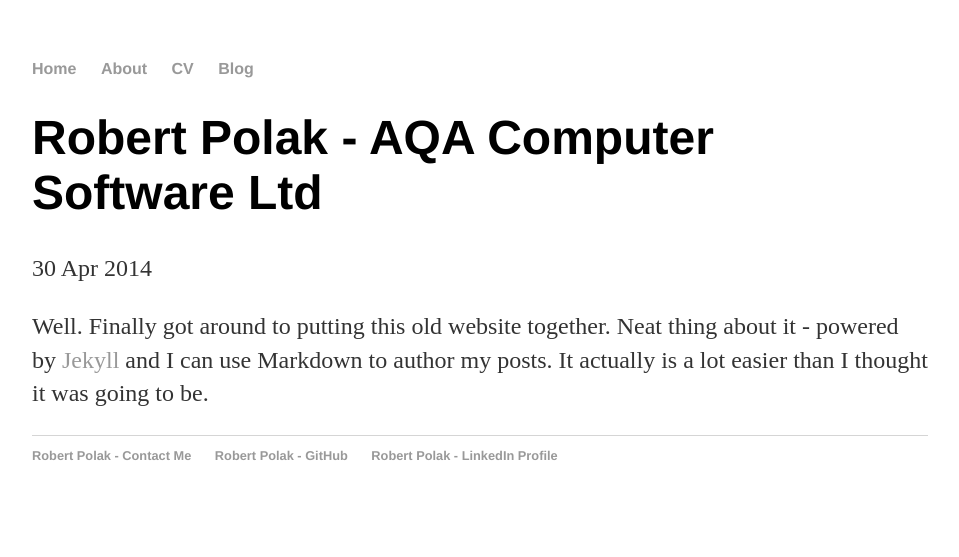
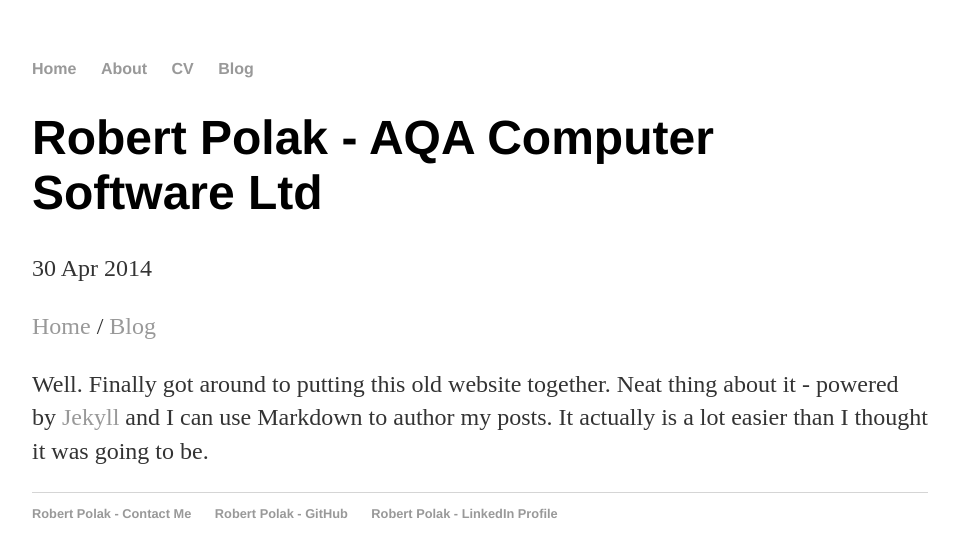
Before and after one commit to robertpolak1968/robertpolak1968.github.io, a Jekyll site: the page built from _posts/2014-04-30-hank-quinlan-site-launched.md, in a window 1280 px wide. Shown: the top 557 px of the page, without its empty margins (160-1119 px from the left). Built offline with Jekyll 4.4.1, drawn with Linux system fonts in a browser that asks for light colours.

Commit message:
Update 2014-04-30-hank-quinlan-site-launched.md

```diff
--- a/_posts/2014-04-30-hank-quinlan-site-launched.md
+++ b/_posts/2014-04-30-hank-quinlan-site-launched.md
@@ -3,5 +3,8 @@ layout: post
 title: "Robert Polak - AQA Computer Software Ltd"
 date: 2014-04-30
 ---
+<p style="text-align: left; background-color: white;">
+  <a href="/">Home</a> / <a href="/blog">Blog</a>
+ </p>
 
 Well. Finally got around to putting this old website together. Neat thing about it - powered by [Jekyll](http://jekyllrb.com) and I can use Markdown to author my posts. It actually is a lot easier than I thought it was going to be.
```
